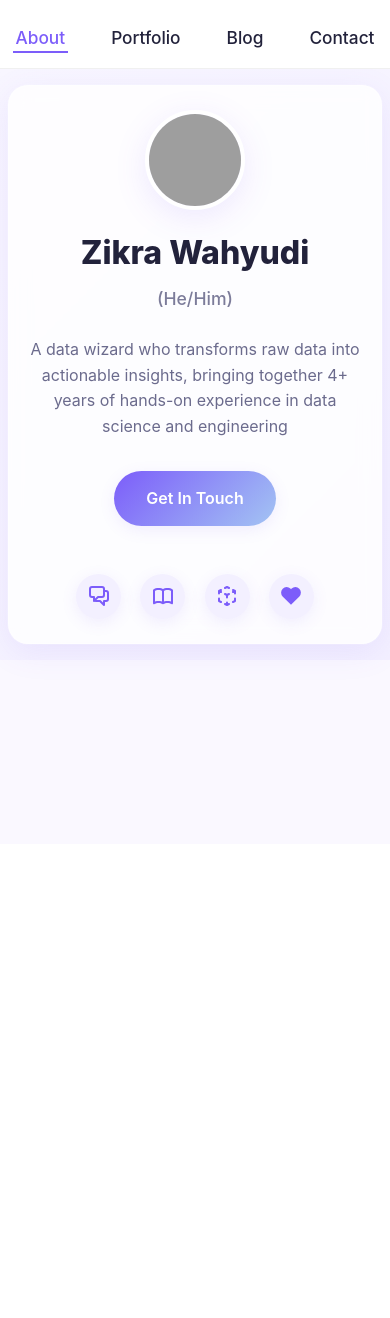
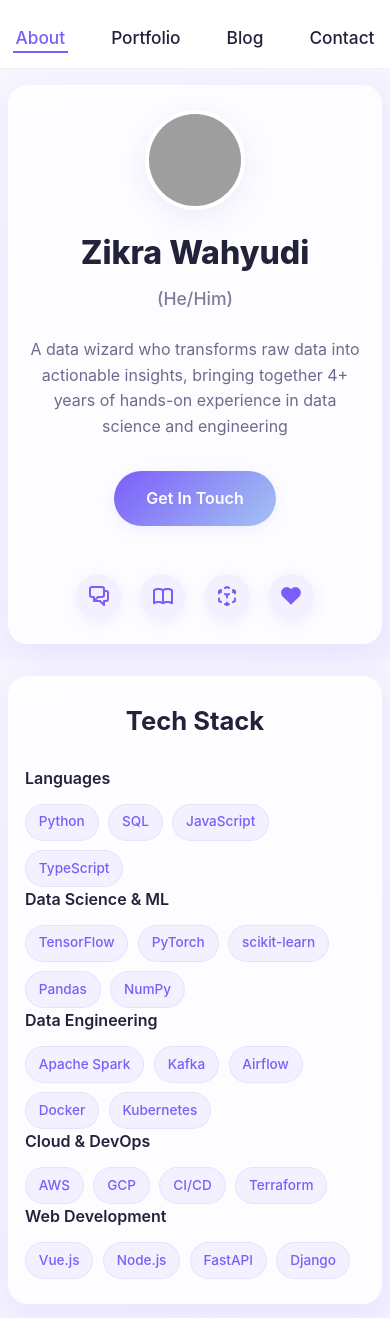
Before and after one commit to zikranazir/heyzik, a Vue app in the folder app/: page / in a window 390 px wide. Before the commit the page ends 844 px from the top, so only its background shows below. Built offline with nearby package versions, Linux system fonts and the light colour scheme; no server answers; grey boxes are pictures that could not be loaded.

Commit message:
feat: add techstack section

```diff
--- a/app/index.html
+++ b/app/index.html
@@ -2,7 +2,7 @@
 <html lang="">
   <head>
     <meta charset="UTF-8">
-    <link rel="icon" href="/favicon.ico">
+    <!-- <link rel="icon" href="/favicon.ico"> -->
     <meta name="viewport" content="width=device-width, initial-scale=1.0">
     <title>Zikra Wahyudi</title>
   </head>
--- a/app/src/App.vue
+++ b/app/src/App.vue
@@ -16,6 +16,7 @@
         :buttons="buttons"
         :socials="socials"
         :avatarSrc="avatarPath"
+        :techCategories="techCategories"
         @navigate="setActiveNav"
       />
       <PortfolioPage v-else-if="activeNav === '#portfolio'" />
@@ -62,6 +63,28 @@ const socials = [
   { title: 'GitHub', href: '#', icon: IconGitHub },
   { title: 'Twitter', href: '#', icon: IconTwitter },
   { title: 'Email', href: '#', icon: IconMail }
+]
+const techCategories = [
+  {
+    name: 'Languages',
+    items: ['Python', 'SQL', 'JavaScript', 'TypeScript']
+  },
+  {
+    name: 'Data Science & ML',
+    items: ['TensorFlow', 'PyTorch', 'scikit-learn', 'Pandas', 'NumPy']
+  },
+  {
+    name: 'Data Engineering',
+    items: ['Apache Spark', 'Kafka', 'Airflow', 'Docker', 'Kubernetes']
+  },
+  {
+    name: 'Cloud & DevOps',
+    items: ['AWS', 'GCP', 'CI/CD', 'Terraform']
+  },
+  {
+    name: 'Web Development',
+    items: ['Vue.js', 'Node.js', 'FastAPI', 'Django']
+  }
 ]
 
 // --- Medium RSS Fetch ---
--- a/app/src/components/AboutPage.vue
+++ b/app/src/components/AboutPage.vue
@@ -1,4 +1,5 @@
 <template>
+  <div>
     <div class="about-wrapper">
       <div class="about-content">
         <UserAvatar
@@ -22,6 +23,9 @@
         <SocialLinks :socials="socials" />
       </div>
     </div>
+
+    <TechStack :categories="techCategories" />
+  </div>
 </template>
 
 <script setup>
@@ -29,6 +33,7 @@ import UserAvatar from './UserAvatar.vue'
 import UserInfo from './UserInfo.vue'
 import ActionButtons from './ActionButtons.vue'
 import SocialLinks from './SocialLinks.vue'
+import TechStack from './TechStack.vue'
 
 const emit = defineEmits(['navigate'])
 
@@ -40,6 +45,10 @@ const props = defineProps({
   buttons: Array,
   socials: Array,
   avatarSrc: String,
+  techCategories: {
+    type: Array,
+    default: () => []
+  },
   showContactButton: {
     type: Boolean,
     default: true
--- /dev/null
+++ b/app/src/components/TechStack.vue
@@ -0,0 +1,130 @@
+<template>
+  <div class="tech-stack-wrapper">
+    <div class="tech-stack-content">
+      <h2 class="tech-stack-title">Tech Stack</h2>
+      <div class="tech-category" v-for="(category, index) in categories" :key="index">
+        <h3 class="category-title">{{ category.name }}</h3>
+        <div class="tech-items">
+          <div class="tech-item" v-for="(tech, techIndex) in category.items" :key="techIndex">
+            {{ tech }}
+          </div>
+        </div>
+      </div>
+    </div>
+  </div>
+</template>
+
+<script setup>
+defineProps({
+  categories: {
+    type: Array,
+    default: () => []
+  }
+})
+</script>
+
+<style scoped>
+.tech-stack-wrapper {
+  width: 100vw;
+padding: 0.05rem;
+  background: linear-gradient(135deg, #f8f6ff 0%, #f3f0ff 100%);
+  box-sizing: border-box;
+  display: flex;
+  justify-content: center;
+}
+
+.tech-stack-content {
+  width: 100%;
+  max-width: 800px;
+  background: rgba(255, 255, 255, 0.8);
+  backdrop-filter: blur(10px);
+  border-radius: 32px;
+  padding: 3rem 2.5rem;
+  box-shadow:
+    0 8px 32px rgba(124,93,250,0.1),
+    0 0 0 1px rgba(255, 255, 255, 0.2);
+  border: 1px solid rgba(255, 255, 255, 0.3);
+}
+
+.tech-stack-title {
+  color: #22223b;
+  font-size: 2rem;
+  font-weight: 700;
+  margin-bottom: 2rem;
+  text-align: center;
+}
+
+.tech-category {
+  text-align: left;
+}
+
+.category-title {
+  color: #22223b;
+  font-size: 1.1rem;
+  font-weight: 600;
+  margin-bottom: 0.8rem;
+}
+
+.tech-items {
+  display: flex;
+  flex-wrap: wrap;
+  gap: 0.6rem;
+}
+
+.tech-item {
+  background: #f3f0ff;
+  color: #7c5dfa;
+  padding: 0.5rem 1rem;
+  border-radius: 20px;
+  font-size: 0.9rem;
+  font-weight: 500;
+  transition: all 0.3s ease;
+  border: 1px solid rgba(124, 93, 250, 0.1);
+}
+
+.tech-item:hover {
+  transform: translateY(-2px);
+  box-shadow: 0 4px 12px rgba(124, 93, 250, 0.1);
+  background: #e6e0ff;
+}
+
+@media (max-width: 900px) {
+  .tech-stack-wrapper {
+    padding: 1.5rem 1rem;
+  }
+
+  .tech-stack-content {
+    padding: 2rem 1.5rem;
+    border-radius: 24px;
+  }
+
+  .tech-stack-title {
+    font-size: 1.8rem;
+    margin-bottom: 1.5rem;
+  }
+}
+
+@media (max-width: 600px) {
+  .tech-stack-wrapper {
+    padding: 1rem 0.5rem;
+  }
+
+  .tech-stack-content {
+    padding: 1.5rem 1rem;
+    border-radius: 20px;
+  }
+
+  .tech-stack-title {
+    font-size: 1.6rem;
+  }
+
+  .category-title {
+    font-size: 1rem;
+  }
+
+  .tech-item {
+    font-size: 0.85rem;
+    padding: 0.4rem 0.8rem;
+  }
+}
+</style>
```
Lines whose indentation alone changed are shown as unchanged.
